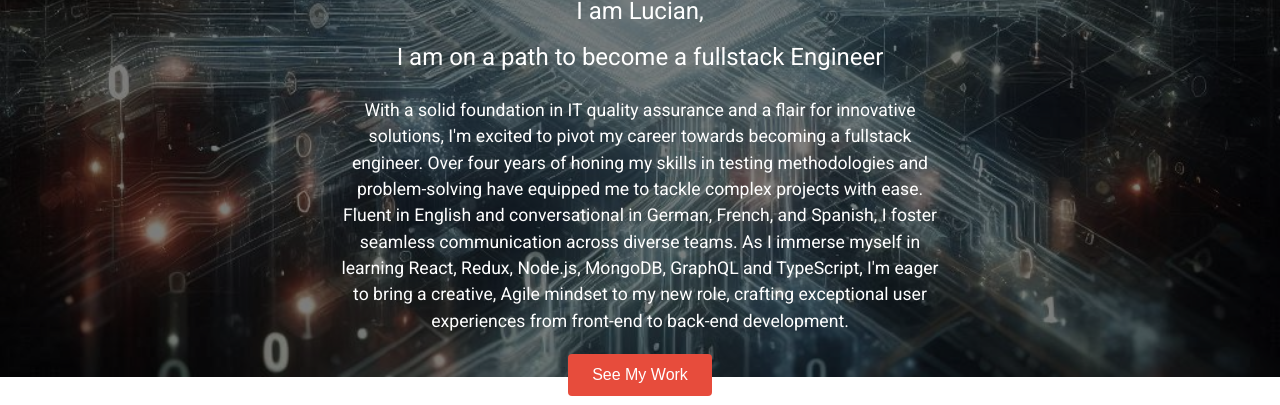
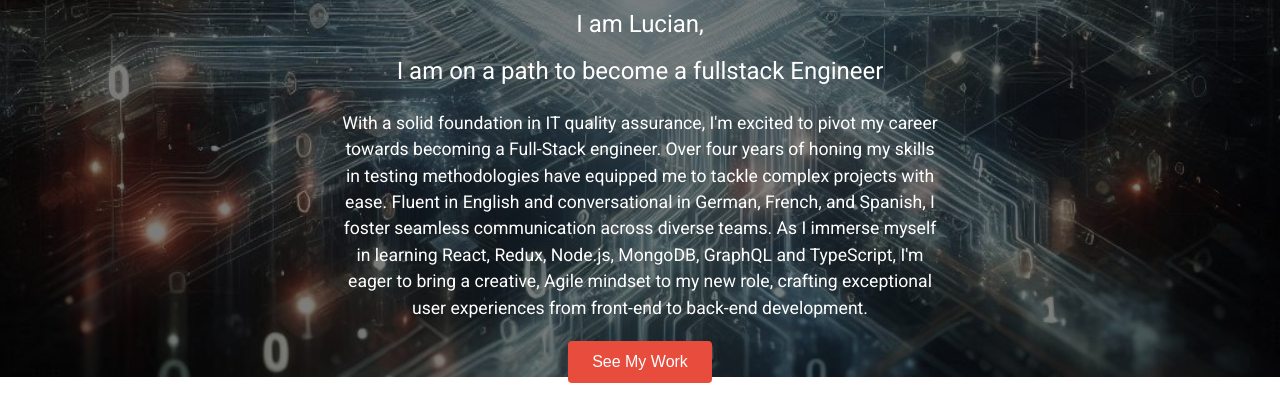
Before and after one commit to lucianpopa14/personal-portfolio, a plain HTML site: page index.html in a window 1280 px wide. Shown: the part 507-912 px from the top of the page. Drawn offline with Linux system fonts and the light colour scheme.

Commit message:
updated text

```diff
--- a/index.html
+++ b/index.html
@@ -21,12 +21,12 @@
     <h1>Hello!</h1>
     <h3>I am Lucian,</h3>
     <h3>I am on a path to become a fullstack Engineer</h3>
-    <p>With a solid foundation in IT quality assurance and a flair for innovative solutions, I'm excited to pivot my
-      career towards becoming a fullstack engineer. Over four years of honing my skills in testing methodologies and
-      problem-solving have equipped me to tackle complex projects with ease. Fluent in English and conversational in
-      German, French, and Spanish, I foster seamless communication across diverse teams. As I immerse myself in learning
-      React, Redux, Node.js, MongoDB, GraphQL and TypeScript, I'm eager to bring a creative, Agile mindset to my new
-      role, crafting exceptional user experiences from front-end to back-end development.</p>
+    <p>With a solid foundation in IT quality assurance, I'm excited to pivot my career towards becoming a Full-Stack
+      engineer. Over four years of honing my skills in testing methodologies have equipped me to tackle complex projects
+      with ease. Fluent in English and conversational in German, French, and Spanish, I foster seamless communication
+      across diverse teams. As I immerse myself in learning React, Redux, Node.js, MongoDB, GraphQL and TypeScript, I'm
+      eager to bring a creative, Agile mindset to my new role, crafting exceptional user experiences from front-end to
+      back-end development.</p>
     <button onclick="document.location='#projects'">See My Work</button>
   </div>
   <div id="projects">
@@ -58,7 +58,8 @@
 
   <div id="contact">
     <h2>Let's Get in Touch!</h2>
-    <p>I'm excited to hear from you. Whether you have a question, want to collaborate, or just want to say hi, feel free to drop a message!</p>
+    <p>I'm excited to hear from you. Whether you have a question, want to collaborate, or just want to say hi, feel free
+      to drop a message!</p>
     <form action="" method="post">
       <label for="name"><i class="fas fa-user"></i> Name:</label>
       <input type="text" id="name" name="name" required placeholder="Your Name">
@@ -72,9 +73,10 @@
       <label for="message"><i class="fas fa-comment-dots"></i> Message:</label>
       <textarea id="message" name="message" rows="4" required placeholder="Your Message"></textarea>
 
-        <button type="submit" >Submit</button>
+      <button type="submit">Submit</button>
     </form>
-    <p id="thank-you-message" style="display:none;">Thank you for reaching out! I'll get back to you as soon as possible.</p>
+    <p id="thank-you-message" style="display:none;">Thank you for reaching out! I'll get back to you as soon as
+      possible.</p>
     <div class="social">
       <a href="https://www.linkedin.com/in/luciipopa/" target="_blank"><i class="fab fa-linkedin"></i></a>
       <a href="https://github.com/lucianpopa14/" target="_blank"><i class="fab fa-github"></i></a>
```
Lines whose indentation alone changed are shown as unchanged.
